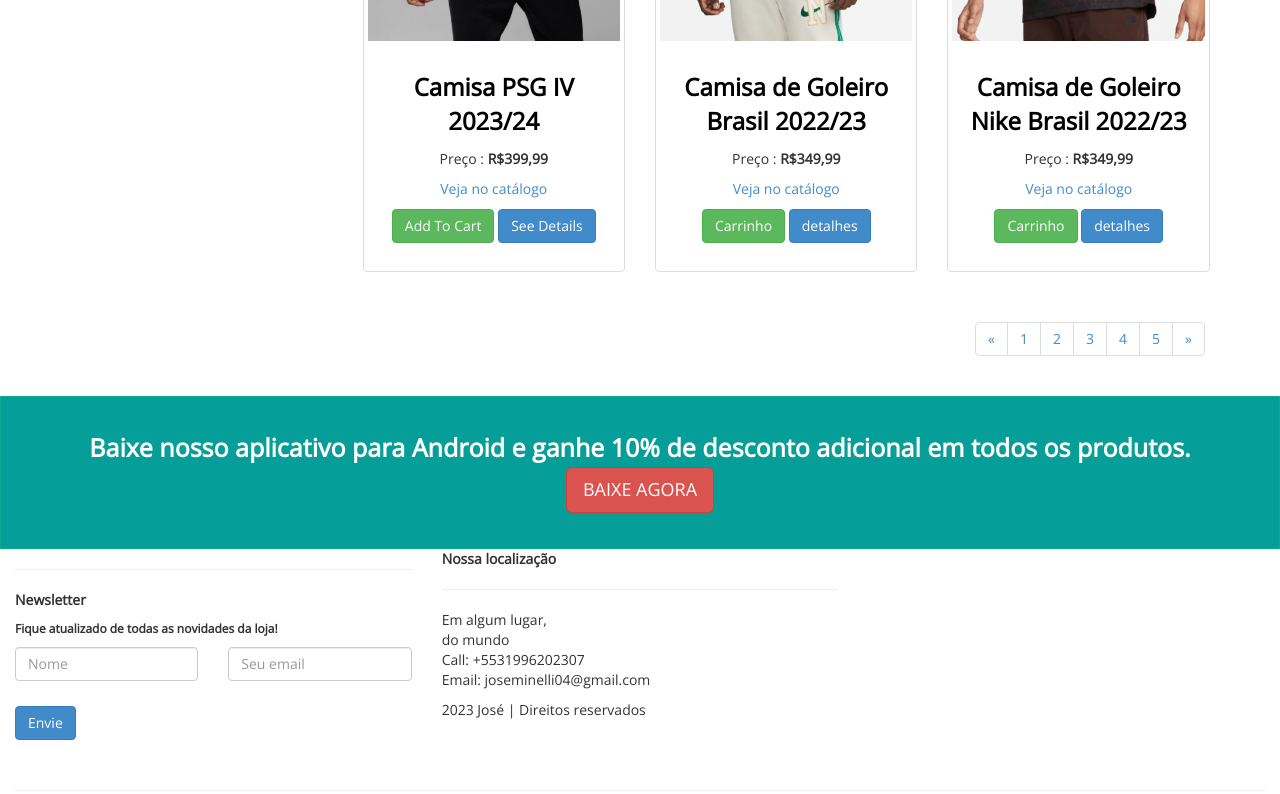
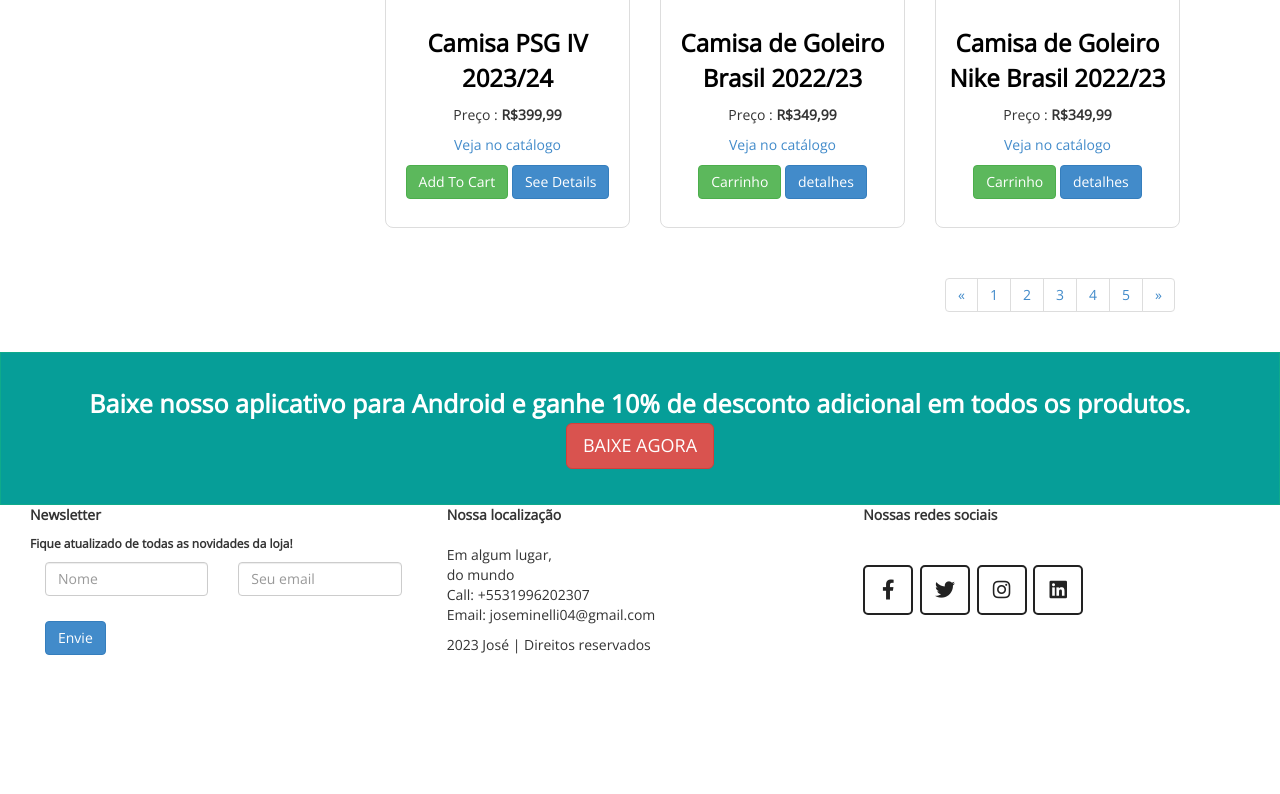
Before and after one commit to joseminelli/Trabalho-1, a plain HTML site: page index.html in a window 1280 px wide. Shown: the part 1837-2631 px from the top of the page. After the commit the page ends 2532 px from the top, so only its background shows below. Drawn offline with nearby package versions, Linux system fonts and the light colour scheme.

Commit message:
Add files via upload

```diff
--- a/CSS/style.css
+++ b/CSS/style.css
@@ -9,6 +9,28 @@ body {
 .text-center {
     text-align:center;
 }
+
+.col-md-12 .row .col-md-4 .share {
+    margin-top: 2rem;
+  }
+
+  .col-md-12 .row .col-md-4 .share a {
+    height: 5rem;
+    width: 5rem;
+    background: #fff;
+    border: 0.2rem solid #222;
+    border-radius: 5px;
+    font-size: 2rem;
+    line-height: 4.5rem;
+    color: #222;
+    text-align: center;
+    margin-right: .3rem;
+  }
+
+  .col-md-12 .row .col-md-4 .share a:hover {
+    background: #069E98;
+    color: #fff;
+  }
 
 
 h1, h2, h3, h4, h5, h6 {
@@ -95,6 +117,8 @@ color:#fff;
 
 .offer-text
 {
+border-top-right-radius: 8px;
+border-bottom-right-radius: 8px;
 position: absolute;
 color: #FFF;
 padding: 14px 16px 12px 16px;
@@ -104,6 +128,8 @@ background-color:#18b424;
 }
 .offer-text2
 {
+border-top-right-radius: 8px;
+border-bottom-right-radius: 8px;
 position: absolute;
 color: #FFF;
 padding: 14px 16px 12px 16px;
--- a/index.html
+++ b/index.html
@@ -8,6 +8,7 @@
     <title>Trabalho 1</title>
     <link href="CSS/bootstrap.css" rel="stylesheet">
     <link href='http://fonts.googleapis.com/css?family=Open+Sans' rel='stylesheet' type='text/css'>
+    <link rel="stylesheet" href="https://cdnjs.cloudflare.com/ajax/libs/font-awesome/5.15.4/css/all.min.css">
     <link href="CSS/style.css" rel="stylesheet" />
 </head>
 <body>
@@ -291,9 +292,8 @@
 
         <div class="row">
             <div class="col-md-4">
-                <hr>
+                <strong>Newsletter</strong><br>
                 <form>
-                    <strong>Newsletter</strong>
                     <h6>Fique atualizado de todas as novidades da loja!</h6>
                     <div class="row">
                         <div class="col-md-6 col-sm-6">
@@ -319,8 +319,7 @@
 
             <div class="col-md-4">
                 <strong>Nossa localização</strong>
-                <hr>
-                <p>
+                <p><br>
                     Em algum lugar,<br />
                     do mundo<br />
                     Call: +5531996202307<br>
@@ -329,8 +328,16 @@
 
                 2023 José | Direitos reservados
             </div>
+            <div class="col-md-4">
+                <strong>Nossas redes sociais</strong>
+                <div class="share"><br>
+                    <a href="#" class="fab fa-facebook-f"></a>
+                    <a href="#" class="fab fa-twitter"></a>
+                    <a href="#" class="fab fa-instagram"></a>
+                    <a href="#" class="fab fa-linkedin"></a>
+                </div>
+            </div>
         </div>
-        <hr>
     </div>
     <script src="JS/script.js"></script>
 </body>
```
Also changed, not shown: CSS/bootstrap.css.
